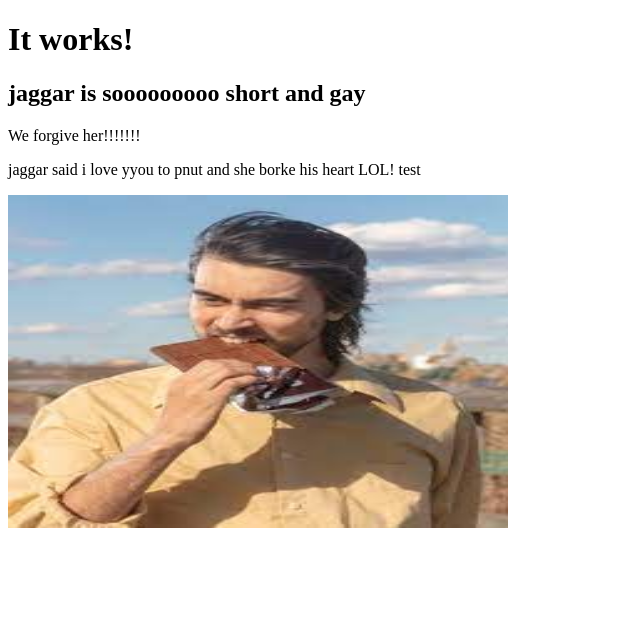
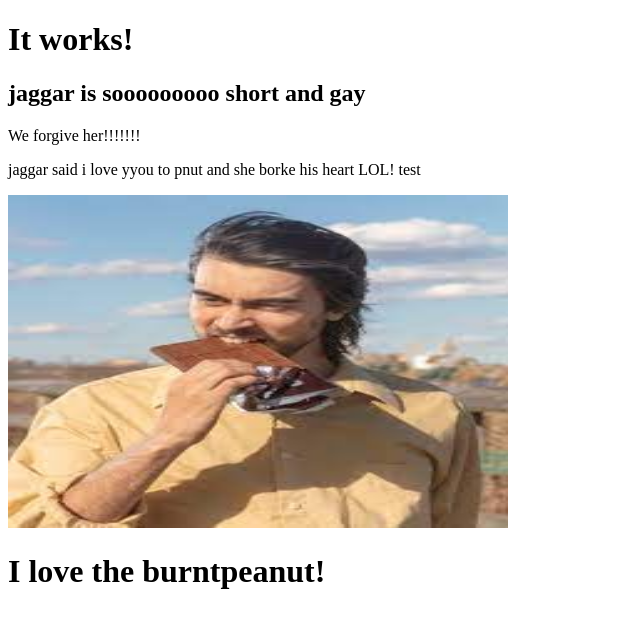
Before and after one commit to IAustinBehrensI/weforgivepnut, a plain HTML site: page index.html in a window 1280 px wide. Shown: the whole page, without its empty margins (0-640 px from the left). Drawn offline with Linux system fonts and the light colour scheme.

Commit message:
Update website

```diff
--- a/index.html
+++ b/index.html
@@ -10,4 +10,7 @@
     <p>jaggar said i love yyou to pnut and she borke his heart LOL! test</p>
     <img src="download.jpg" alt="Trulli" width="500" height="333">
 </body>
+<head>
+    <h1>I love the burntpeanut!</h1>
+</head>
 </html>
```
